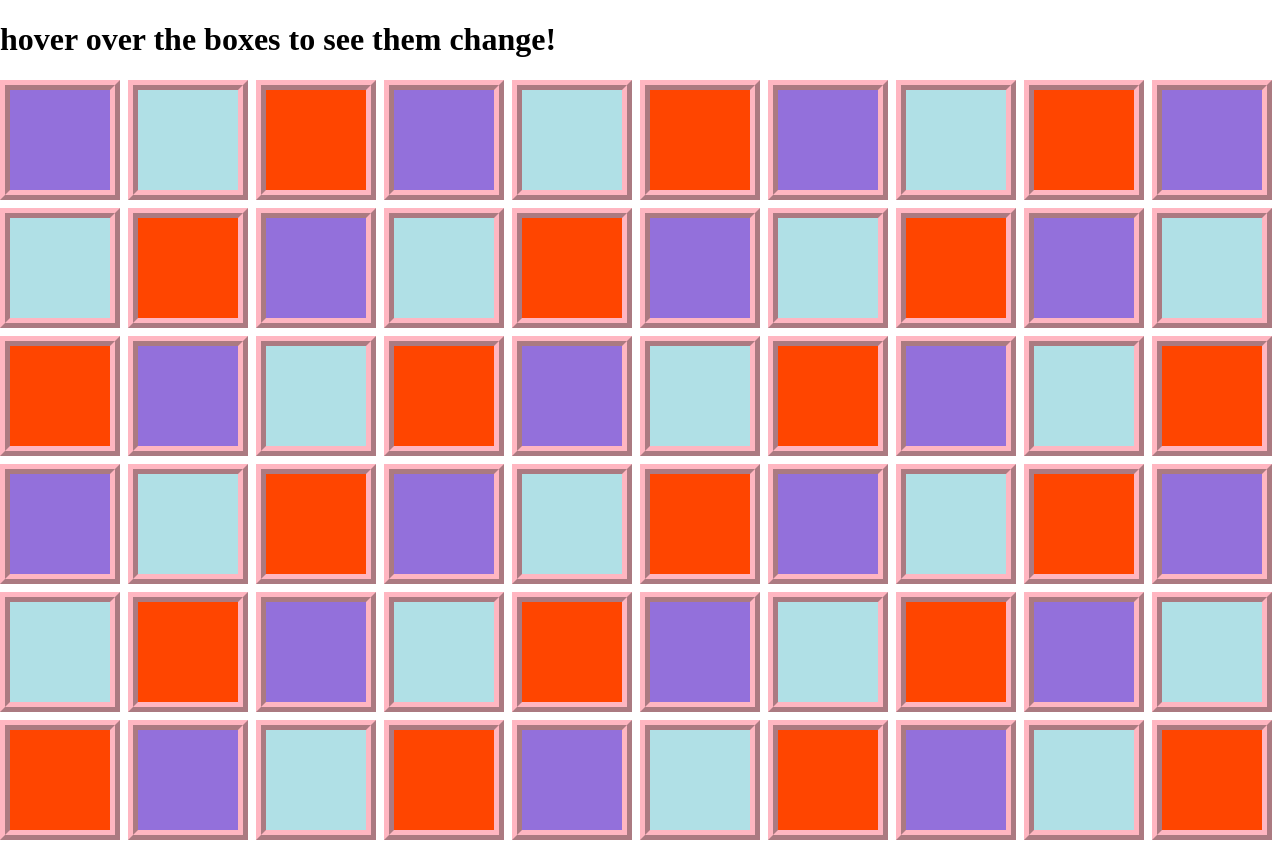
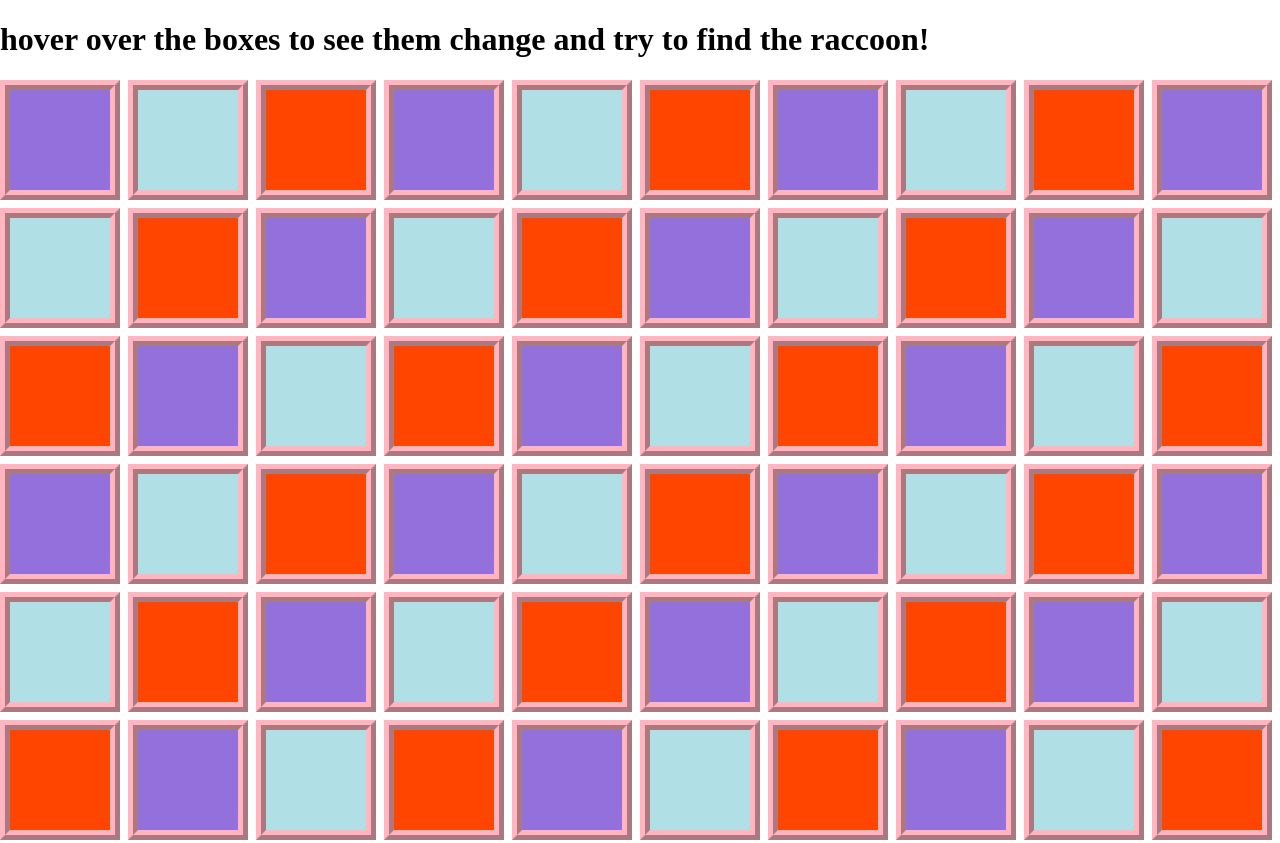
Before and after one commit to c27al/c27al.github.io, a plain HTML site: page boxes.html in a window 1280 px wide. Shown: the top 843 px of the page. Drawn offline with Linux system fonts and the light colour scheme.

Commit message:
changed title of box project

```diff
--- a/boxes.html
+++ b/boxes.html
@@ -60,7 +60,7 @@
 
 </head>
 <body>
-<h1> hover over the boxes to see them change!<h1>
+<h1> hover over the boxes to see them change and try to find the raccoon!<h1>
 	<div id="container">
 
 	<div id="a" class="box"></div>
```
